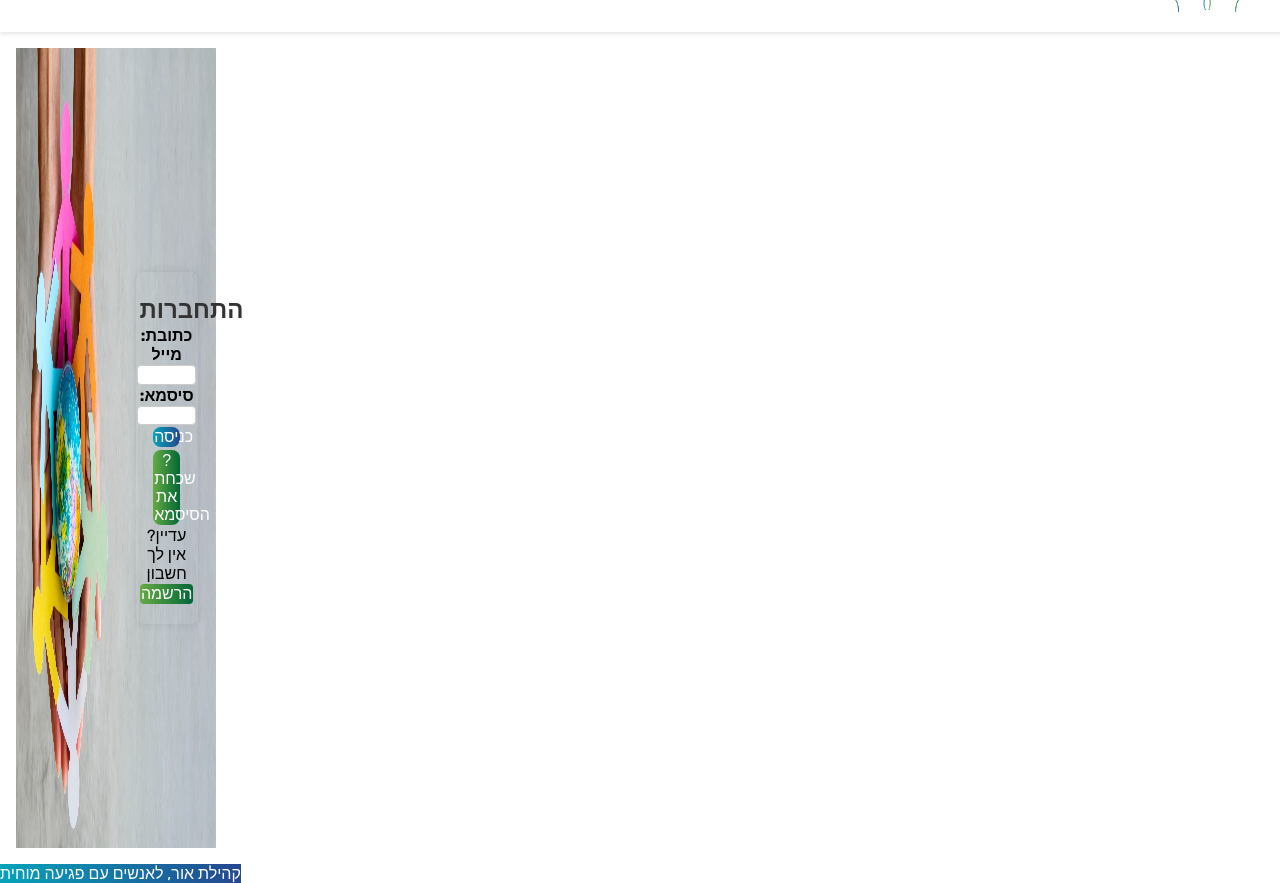
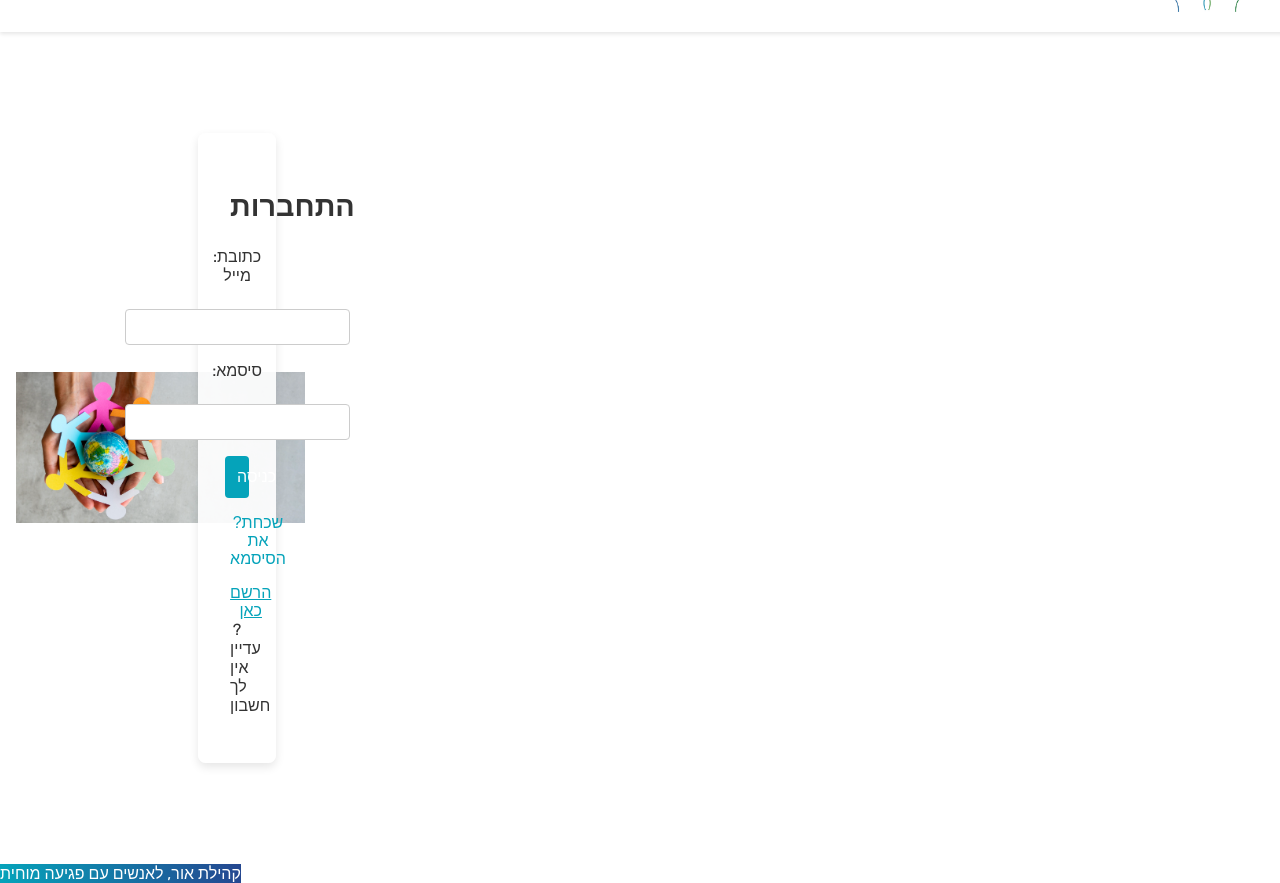
Before and after one commit to TzlilMa/Or-community-association, a React (Create React App) app in the folder my-app/: page /login in a window 1280 px wide. Shown: the top 883 px of the page. Built offline with nearby package versions, Linux system fonts and the light colour scheme; no server answers.

Commit message:
update login page

```diff
--- a/my-app/src/pages/loginPage.js
+++ b/my-app/src/pages/loginPage.js
@@ -63,7 +63,7 @@ const LoginPage = () => {
           </form>
           <div className="additional-options">
             <button onClick={handleForgetPwd}>?שכחת את הסיסמא</button>
-            <p>?עדיין אין לך חשבון <button onClick={handleSignup}>הרשמה</button></p>
+            <p><button onClick={handleSignup}>הרשם כאן</button> ?עדיין אין לך חשבון </p>
           </div>
         </div>
       </div>
--- a/my-app/src/styles/loginPage.css
+++ b/my-app/src/styles/loginPage.css
@@ -1,128 +1,99 @@
 /* loginPage.css */
-
-
 .login-background {
-  background-image: url("../assets/login_backround_cut.png");
-  background-size: 100% 100%; /* This stretches the background image to fill the entire viewport */
-  background-repeat: no-repeat; /* Prevents the image from repeating */
-  background-color: #f0f0f0; /* Sets a background color to fill any space around the image */
-  min-height: 100vh; /* Minimum height of 100% of the viewport height */
-  width: 100%;
   display: flex;
-  justify-content: flex-end; /* Aligns children along the end of the horizontal line */
-  align-items: center; /* Keeps children centered vertically */
-  padding-right: 10%; /* Optional: Adds some padding on the right so the form isn't directly against the edge of the screen */
+  justify-content: flex-end; /* Align the form to the right */
+  align-items: center; /* Center vertically */
+  min-height: 100vh; /* Full viewport height */
+  background: url('../assets/login_backround_cut.png') no-repeat; /* Set background image */
+  background-size: 120%; /* Adjust the percentage to zoom out more */
+  background-position: left center; /* Keep the image on the left */
+  padding-right: 10%; /* Space from the right edge for the form */
+  box-sizing: border-box; /* Include padding in the width/height */
 }
 
-/* Style for the login form container */
 .login-container {
-  width: 30%; /* Width set to 40% of the parent container */
-  padding: 2%; /* Padding inside the container */
-  box-shadow: 0 0 10px rgba(0, 0, 0, 0.1); /* Box shadow for a subtle effect */
-  border-radius: 8px; /* Rounded corners */
-  text-align: center; /* Center the text */
-  background-size: cover; /* This makes the background image responsive */
+  width: 30%; /* Adjust width as needed */
+  background-color: rgba(255, 255, 255, 0.9); /* White background with some transparency */
+  padding: 2rem;
+  border-radius: 8px;
+  box-shadow: 0 4px 10px rgba(0, 0, 0, 0.1);
+  box-sizing: border-box; /* Include padding in the width */
+  text-align: center; /* Center the header text */
 }
 
 .login-container h2 {
-  margin-bottom: 5%; /* Margin below the title */
+  margin-bottom: 1.5rem;
+  font-size: 1.8rem;
   color: #333;
-  width: 100%; /* Full width */
 }
 
-/* Style for the login form */
 .login-form {
-  display: flex; /* Use flexbox for layout */
-  flex-direction: column; /* Stack the children vertically */
-  align-items: center; /* Center the elements horizontally */
+  display: flex;
+  flex-direction: column;
+  gap: 1rem; /* Space between form elements */
+  align-items: center;
 }
 
-/* Style for the form labels */
 .login-form label {
-  margin-bottom: 2%; /* Margin below the label */
-  font-weight: bold; /* Bold text */
-  text-align: center; /* Center the text */
-  width: 100%; /* Full width */
+  margin-bottom: 0.5rem;
+  font-size: 1rem;
+  color: #333;
 }
 
-/* Style for the input fields */
 .login-form input {
-  width: 100%; /* Full width to match the button */
-  padding: 2%; /* Padding inside the input field */
-  margin-bottom: 2%; /* Margin below the input field */
-  border: 1px solid #ccc; /* Border color and style */
-  border-radius: 4px; /* Rounded corners */
+  padding: 0.5rem;
+  font-size: 1rem;
+  border: 1px solid #ccc;
+  border-radius: 4px;
 }
 
-/* Style for the login button */
 .login-form button {
-  padding: 2%; /* Padding inside the button */
-  margin: 2% 0; /* Margin above and below the button */
-  border: none; /* No border */
-  border-radius: 8px; /* Rounded corners */
-  background: linear-gradient(90deg, #05A3BA 0%, #254790 100%); /* Gradient background color */
-  color: white; /* Text color */
-  font-size: 1em; /* Font size */
-  cursor: pointer; /* Pointer cursor on hover */
-  width: 50%; /* Full width to match the input fields */
+  padding: 0.75rem;
+  font-size: 1rem;
+  background-color: #05A3BA; /* Button color */
+  color: white;
+  border: none;
+  border-radius: 4px;
+  cursor: pointer;
+  transition: background-color 0.3s;
+  width: 25%;
 }
 
-
-/* Style for the login button on hover */
 .login-form button:hover {
-  background: linear-gradient(90deg, #0267c0 0%, #002d62 100%); /* Gradient background color on hover */
+  background-color: #007A91; /* Darker shade on hover */
 }
 
-/* Style for error messages */
-.error-message {
-  color: red; /* Red text color */
-  margin-bottom: 2%; /* Margin below the error message */
+.additional-options {
+  margin-top: 1rem;
+  text-align: center; /* Center additional options */
 }
 
-/* Style for the additional options container (Forgot password, Sign Up) */
-.additional-options {
-  margin-top: 2%; /* Margin above the container */
-  display: flex; /* Use flexbox for layout */
-  flex-direction: column; /* Stack the children vertically */
-  align-items: center; /* Center the elements horizontally */
+.additional-options button {
+  background: none;
+  border: none;
+  color: #05A3BA;
+  cursor: pointer;
+  padding: 0;
+  font-size: 1rem;
 }
 
-/* Style for the additional options buttons */
-.additional-options button {
-  background: linear-gradient(90deg, #66AB44 0%, #026735 100%); /* Gradient background color */
-  color: white; /* Text color */
-  border: none; /* No border */
-  border-radius: 8px; /* Rounded corners */
-  cursor: pointer; /* Pointer cursor on hover */
-  padding: 2%; /* Padding inside the button */
-  font-size: 1em; /* Font size */
-  margin-top: 2%; /* Margin above the button */
-  width: 50%; /* Full width to match the input fields */
+.additional-options p {
+  margin-top: 1rem;
+  color: #333;
 }
 
-/* Style for the additional options buttons on hover */
-.additional-options button:hover {
-  background: linear-gradient(90deg, #4A8B32 0%, #014522 100%); /* Gradient background color on hover */
+.additional-options p button {
+  font-size: 1rem;
+  color: #05A3BA;
+  background: none;
+  border: none;
+  cursor: pointer;
+  padding: 0;
+  text-decoration: underline;
 }
 
-/* Style for the paragraph inside additional options (Sign Up) */
-.additional-options p {
-  margin-top: 2%; /* Margin above the paragraph */
+.error-message {
+  color: red;
+  font-size: 0.9rem;
+  text-align: center;
 }
-
-/* Style for the Sign Up button inside the paragraph */
-.additional-options p button {
-  background: linear-gradient(90deg, #66AB44 0%, #026735 100%); /* Gradient background color */
-  color: white; /* Text color */
-  border: none; /* No border */
-  border-radius: 4px; /* Rounded corners */
-  cursor: pointer; /* Pointer cursor on hover */
-  padding: 2%; /* Padding inside the button */
-  font-size: 1em; /* Font size */
-  width: auto; /* Auto width */
-}
-
-/* Style for the Sign Up button on hover inside the paragraph */
-.additional-options p button:hover {
-  background: linear-gradient(90deg, #4A8B32 0%, #014522 100%); /* Gradient background color on hover */
-}
```
